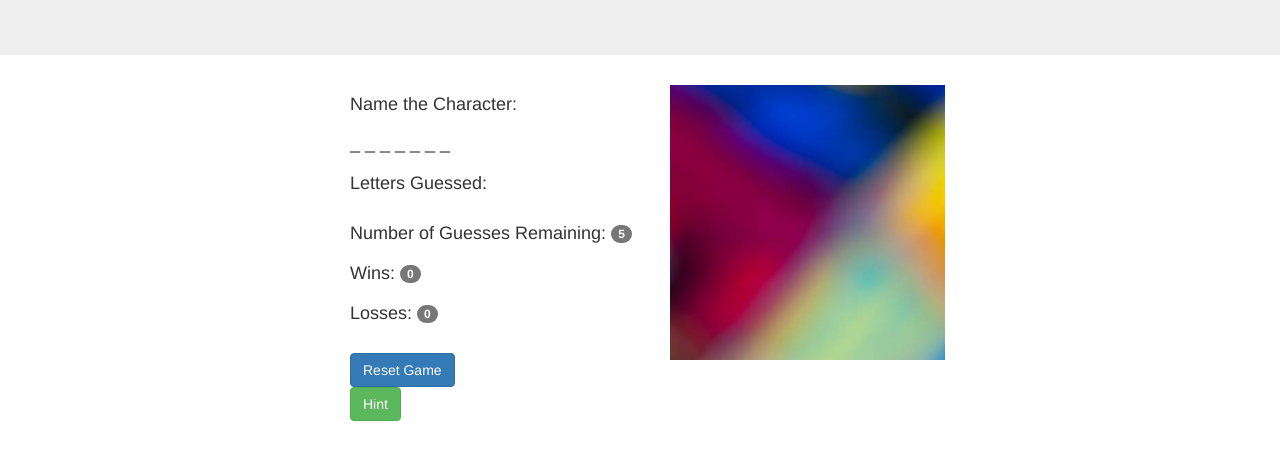
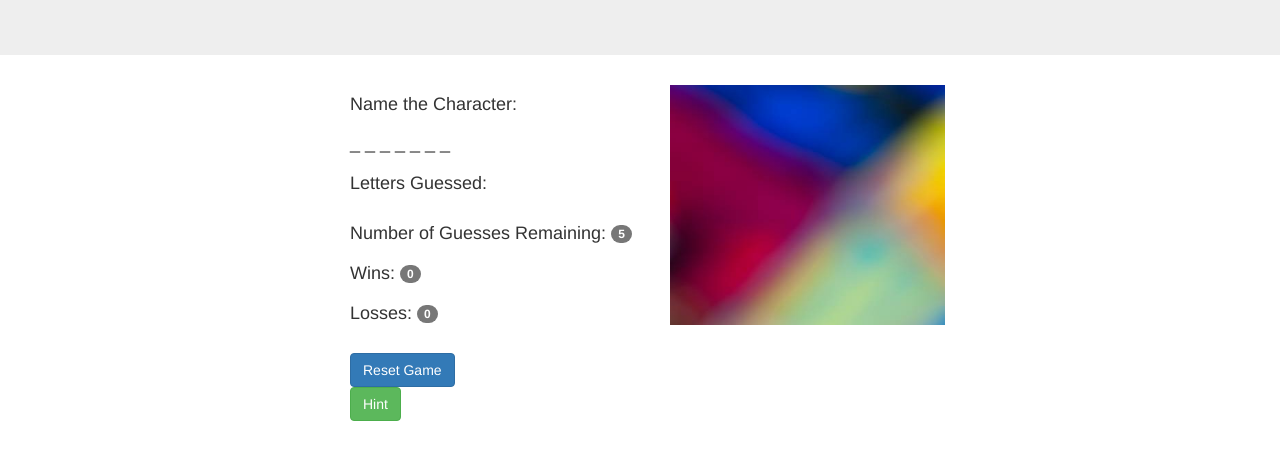
Before and after one commit to LauraAWard/Hangman-Game, a plain HTML site: page index.html in a window 1280 px wide. Shown: the part 187-646 px from the top of the page. Drawn offline with nearby package versions, Linux system fonts and the light colour scheme.

Commit message:
9-29 images

```diff
--- a/assets/css/style.css
+++ b/assets/css/style.css
@@ -0,0 +1,7 @@
+
+#imgSPC {
+
+	height: 240px;
+	/*width: 100%;*/
+
+}
--- a/assets/javascript/game.js
+++ b/assets/javascript/game.js
@@ -44,9 +44,9 @@ function gameChar(name, picSrc, soundSrc, hint) {
 };
 
 function createCharObjArray () {
-	var char_1 = new gameChar("CARTMAN", "assets/images/cartman.gif", "assets/sounds/cartman.mp3", "Likes Cheesy Poofs");
-	var char_2 = new gameChar("BUTTERS", "assets/images/butters.gif", "assets/sounds/butters.mp3", "Always Grounded");
-	var char_3 = new gameChar("KENNY", "assets/images/kenny.gif", "assets/sounds/kenny.mp3", "Accident Prone");
+	var char_1 = new gameChar("CARTMAN", "assets/images/Eric-cartman.png", "assets/sounds/cartman.mp3", "Likes Cheesy Poofs");
+	var char_2 = new gameChar("BUTTERS", "assets/images/ButtersStotch.png", "assets/sounds/butters.mp3", "Always Grounded");
+	var char_3 = new gameChar("KENNY", "assets/images/KennyMcCormick.png", "assets/sounds/kenny.mp3", "Accident Prone");
 	charObjArray.push(char_1, char_2, char_3);
 	console.log(charObjArray[1]);
 };
@@ -111,7 +111,8 @@ function scoreCalc(correctGuess) { //update score tallies, and start new round i
 			winCount++;
 			// console.log("You won!"); // replace this with alert content in a div
 			document.getElementById("msgAlerts").innerHTML = "You won!";
-			newRound();
+			revealPhoto(charPicSrc);
+			// newRound();
 		}
 
 	}
@@ -171,9 +172,21 @@ function initVars() { //re-initialize variables
 
 };
 
+function hidePhoto() {
+
+	document.getElementById("imgSPC").src = "assets/images/abstract-q-c-400-400-2.jpg";
+};
+
+function revealPhoto(picSrc) {
+
+	document.getElementById("imgSPC").src = picSrc;
+};
+
+
 function newRound() { //select new char, re-set display values (except for win/loss)
 
 	initVars();
+	hidePhoto();
 	newChar();
 	charNameToArray(charName);
    	createHiddenNameArray(charNameArray);
@@ -198,6 +211,7 @@ function newChar() { //randomly select a new charName from an array , or new cha
 	charPicSrc = charObj.getchPic();
 	charSoundSrc = charObj.getchSound();
 	charHint = charObj.getchHint();*/
+	charPicSrc = charObj.chPic;
 	charHint = charObj.chHint;
 	console.log(charName);
 
--- a/index.html
+++ b/index.html
@@ -120,7 +120,7 @@
 
 			<div class="col-md-6">
 
-				<img src="assets/images/abstract-q-c-400-400-2.jpg" class="col-md-6" id="imgSPC">
+				<img class="col-md-6" id="imgSPC">
 
 			</div>
 
```
Also changed, not shown: assets/images/Alter-egos-dead-kenny.png (added), assets/images/ButtersStotch.png (added), assets/images/Eric-cartman.png (added), assets/images/Ike-current.png (added), assets/images/KennyMcCormick.png (added), assets/images/Tweek_pic.png (added), assets/images/Zombies-zombie-kenny.png (added).
